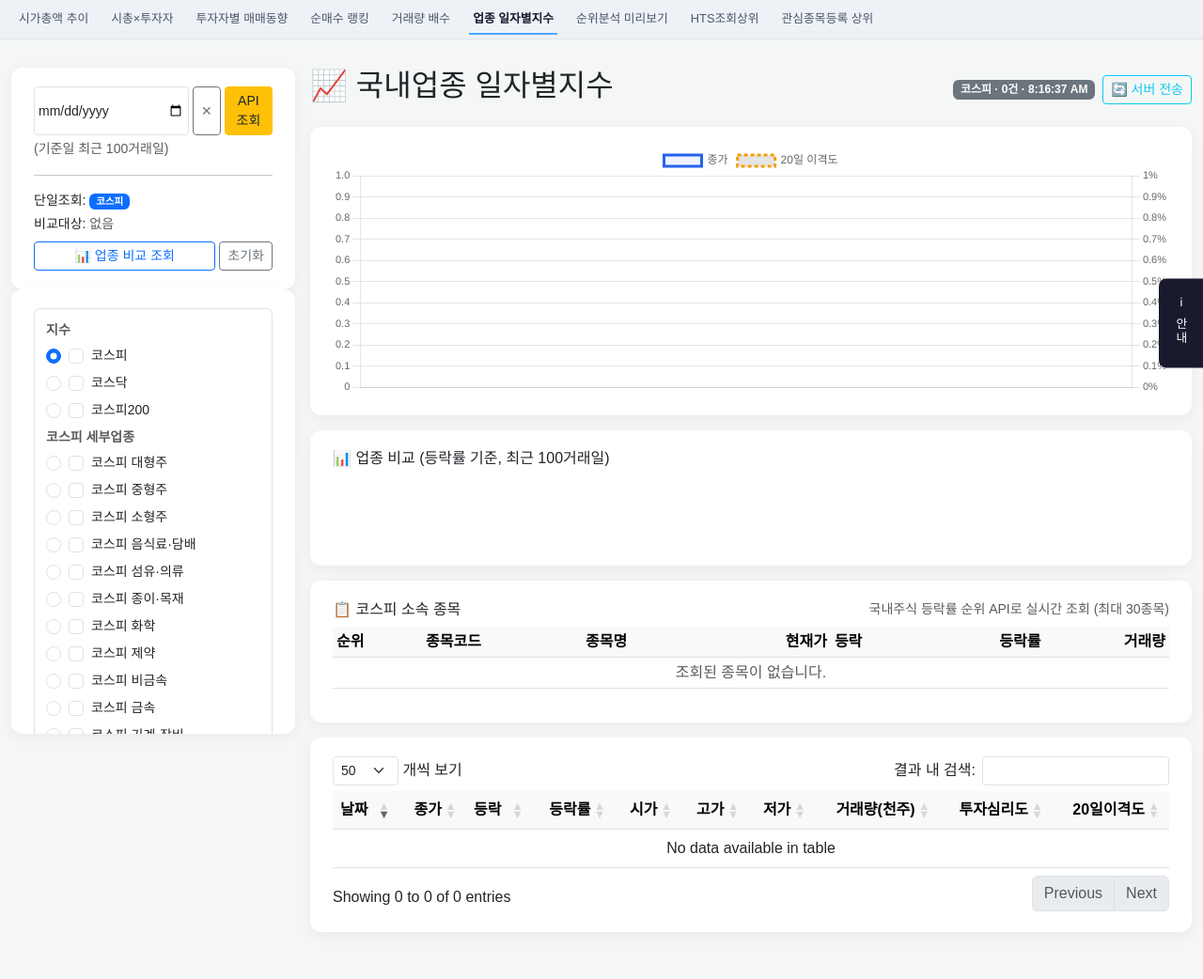
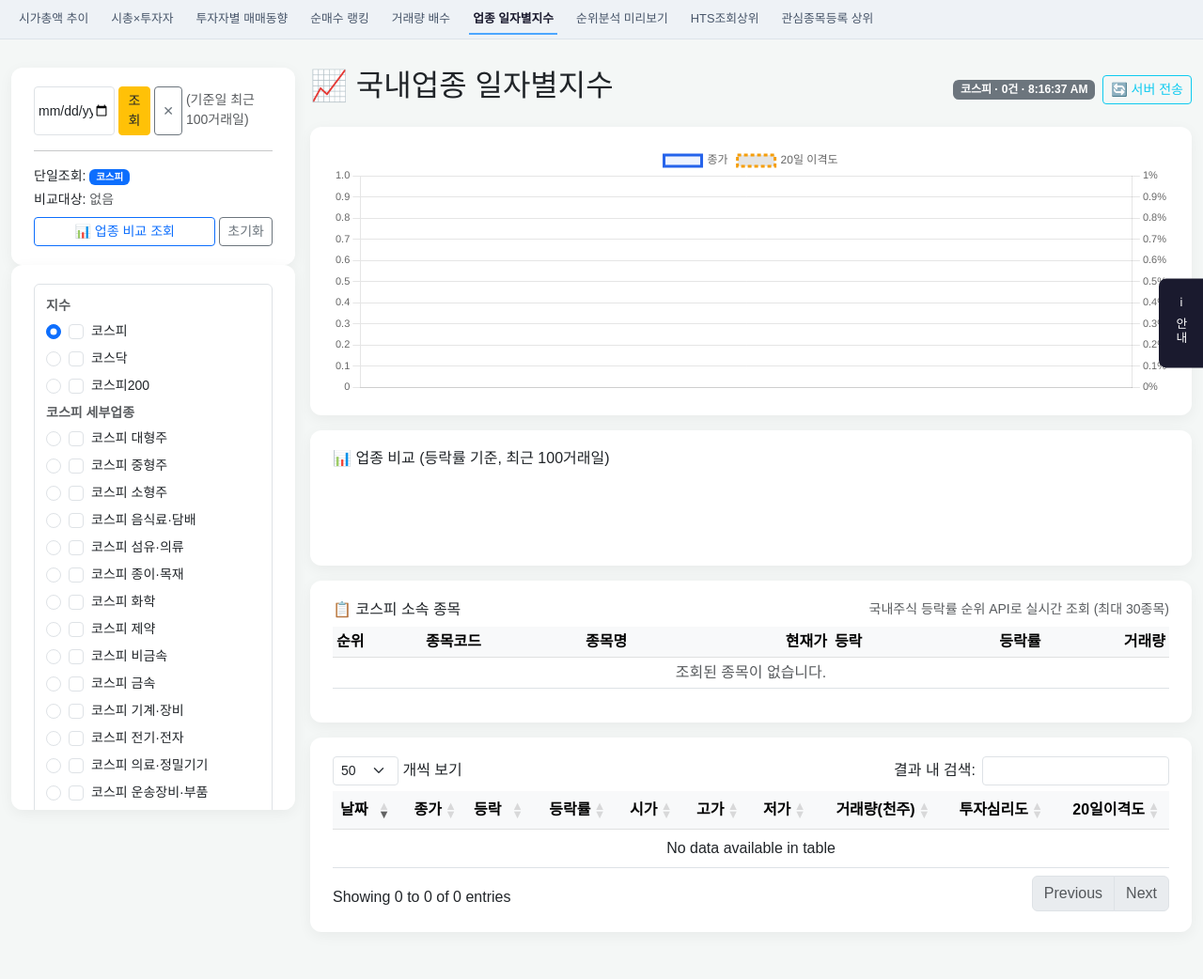
Before and after one commit to yunjinwoo/upbit-alert, a Flask app: page /sector-index in a window 1280 px wide. Shown: the part 56-1098 px from the top of the page at 94% size. Run offline with Flask 3, Linux system fonts and the light colour scheme; data that the repository does not hold is empty; some libraries are stand-ins or nearby versions.

Commit message:
style: 기준일 영역 버튼 순서/크기 조정 (조회 버튼 라벨 간소화, 패널 높이 보정)
Co-Authored-By: Claude Sonnet 5 <noreply@anthropic.com>

```diff
--- a/templates/sector_index.html
+++ b/templates/sector_index.html
@@ -96,11 +96,12 @@
             <div class="card-panel" style="position: sticky; top: 16px;">
                 <!-- 1. 버튼영역 + 2. 기준일영역 -->
                 <div class="d-flex gap-1">
-                    <input type="date" id="selDate" class="form-control form-control-sm px-1" style="min-width:0;" onchange="loadData()">
+                    <input type="date" id="selDate" class="form-control form-control-sm px-1" style="min-width:0;width: auto;" >
+                    <button class="btn btn-warning btn-sm text-dark px-2" onclick="loadData()">조회</button>
                     <button class="btn btn-outline-secondary btn-sm px-2" onclick="clearDate()" title="기준일 지우기">✕</button>
-                    <button class="btn btn-warning btn-sm text-dark px-2" onclick="loadData()">API 조회</button>
+                    <label class="form-label mt-1 mb-0 small text-muted">(기준일 최근 100거래일)</label>
                 </div>
-                <label class="form-label mt-1 mb-0 small text-muted">(기준일 최근 100거래일)</label>
+
                 <hr>
 
                 <!-- 3. 선택된 업종 -->
@@ -115,7 +116,7 @@
             </div>
 
             <!-- 하단 고정 패널: 업종 선택영역 (독립 스크롤) -->
-            <div class="card-panel" style="position: sticky; overflow: scroll; top: 311px; height: calc(100vh - 327px);">
+            <div class="card-panel" style="position: sticky; overflow: scroll; top: 211px; height: calc(100vh - 220px);">
                 <!-- 4. 업종 선택영역 -->
                 <div id="sectorList" class="border rounded p-2"></div>
                 <label class="form-label mt-1 mb-0 small text-muted">(업종 · ● 단일조회 · ☑ 비교대상)</label>
```
